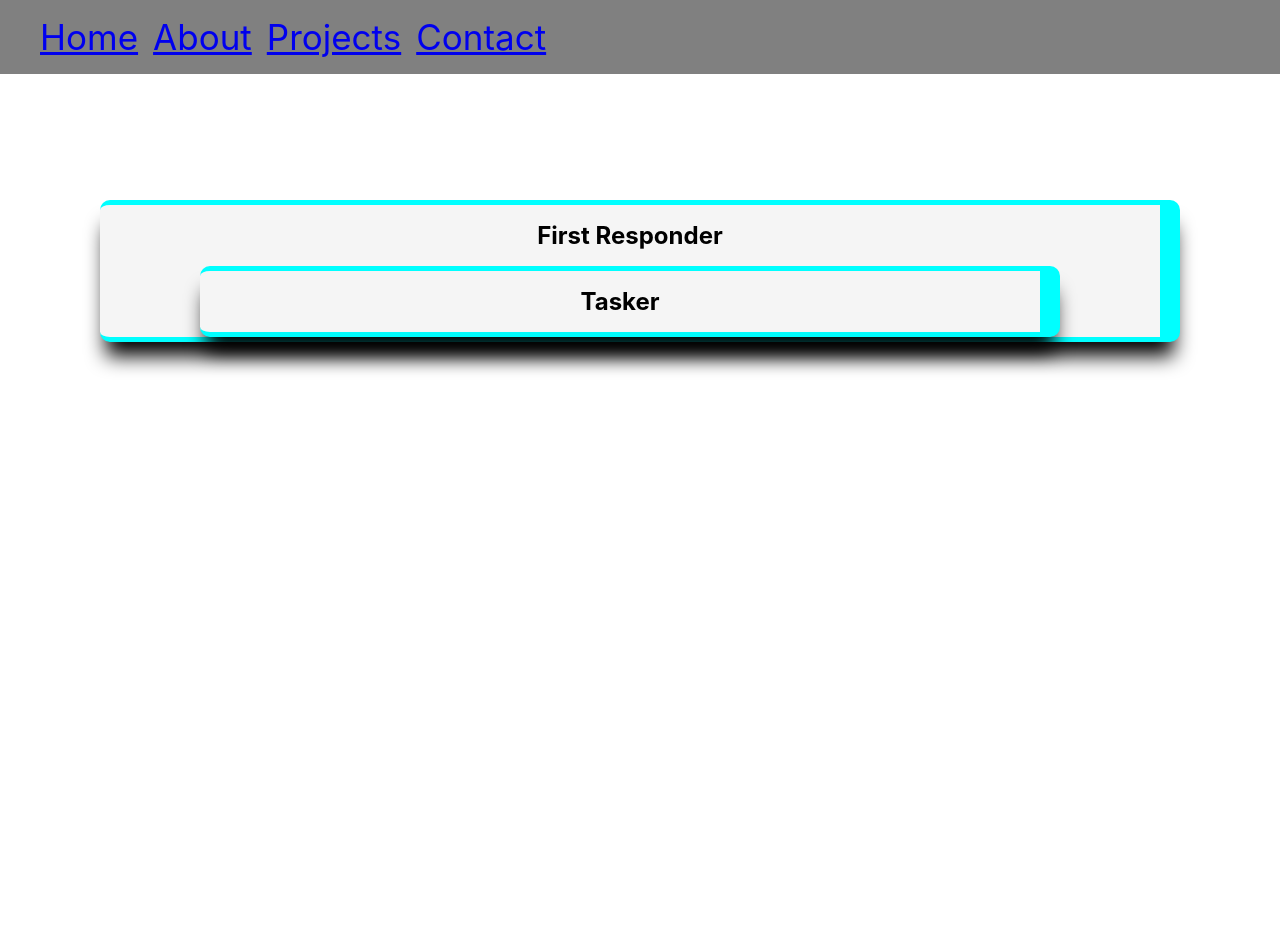
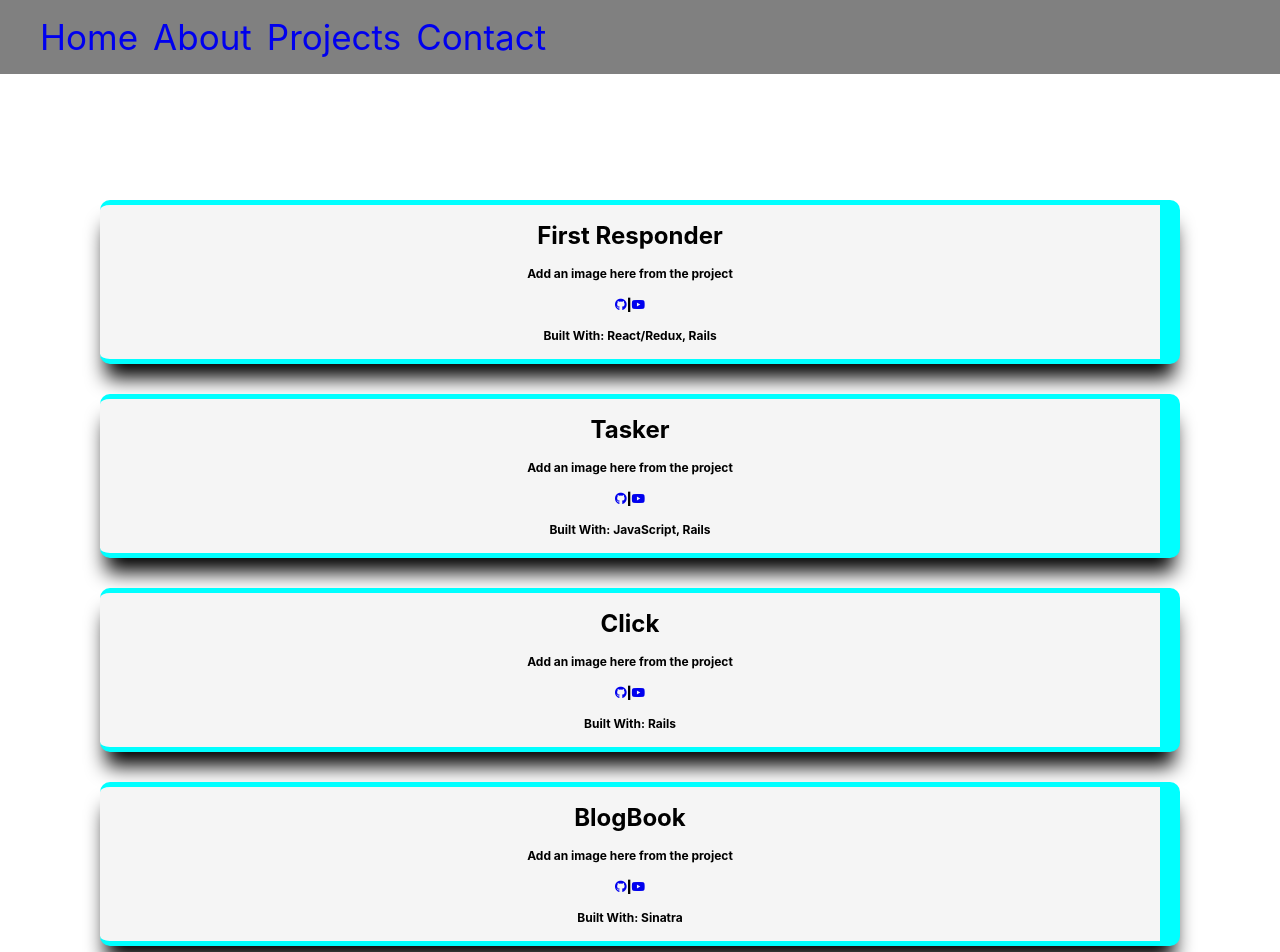
Before and after one commit to phillycowboy/port_practice-, a React (Create React App) app: page /projects in a window 1280 px wide. Shown: the top 952 px of the page. Before the commit the page ends 800 px from the top, so only its background shows below. Built offline with nearby package versions, Linux system fonts and the light colour scheme.

Commit message:
added json file to map over for projects

```diff
--- a/src/App.css
+++ b/src/App.css
@@ -20,7 +20,13 @@
   padding-right: 15px;
   font-size: 35px;
   color: purple;
+
 }
+/* #navbar ul li:hover{
+  transition: all .2s ease-in-out !important;
+  transform: scale(1) !important;
+  color: red;
+} */
 #home-div{
   padding-top: 200px;
 }
@@ -37,6 +43,9 @@
   padding-top: 200px;
   padding-right:100px;
   padding-left: 100px;
+  display: center;
+  justify-content: center;
+  align-items: center;
 }
 #contact-div{
   padding-top: 200px;
@@ -96,10 +105,15 @@
   border-radius: 10px;
   padding-right: 100px;
   padding-left: 100px;
+  margin-bottom: 30px;
   font-size: 12px;
   font-weight: 900;
   background-color: whitesmoke;
   box-shadow: 0 20px 20px -6px black;
+}
+#projects:hover{
+  transition: all .2s ease-in-out;
+  transform: scale(1.1);
 }
 /* #about-style-div{
   background-color: aqua;
--- /dev/null
+++ b/src/assests/data/projectsData.json
@@ -0,0 +1,41 @@
+[
+    {
+        "id": 1,
+        "projectName": "First Responder",
+        "githubLink": "https://github.com/phillycowboy/first_responder_frontend",
+        "youtubeLink": "https://www.youtube.com/watch?v=5NqnJ7IEzPk&list=TLPQMjkwODIwMjEZ5ToDp6xMfw&index=1",
+        "languages": "React/Redux, Rails"
+    },
+    {
+        "id": 2,
+        "projectName": "Tasker",
+        "githubLink": "https://github.com/phillycowboy/js-test-project-2021-frontend",
+        "youtubeLink": "https://www.youtube.com/watch?v=mE7suaFpxQ4&t=3s",
+        "languages": "JavaScript, Rails"
+
+    },
+    {
+        "id": 3,
+        "projectName": "Click",
+        "githubLink": "https://github.com/phillycowboy/Click_rails_project",
+        "youtubeLink": "https://www.youtube.com/watch?v=Gd1NnRO9v1c&t=1s",
+        "languages": "Rails"
+
+    },
+    {
+        "id": 4,
+        "projectName": "BlogBook",
+        "githubLink": "https://github.com/phillycowboy/blog-book-sinatra-web-app",
+        "youtubeLink": "https://www.youtube.com/watch?v=xEwroofjzCY",
+        "languages": "Sinatra"
+
+    },
+        {
+        "id": 5,
+        "projectName": "Happy Hour",
+        "githubLink": "https://github.com/phillycowboy/happyhour",
+        "youtubeLink": "https://www.youtube.com/watch?v=5yODZ_RMP0s",
+        "languages": "Ruby"
+
+    }
+]
--- a/src/components/Nav.js
+++ b/src/components/Nav.js
@@ -9,6 +9,7 @@ class Nav extends Component{
                     <NavLink
                     exact
                     to="/"
+                    style={{textDecorationLine: "none"}}
                     >
                         Home
                     </NavLink>
@@ -17,6 +18,8 @@ class Nav extends Component{
                         <NavLink
                         exact
                         to="/about"
+                        style={{textDecorationLine: "none"}}
+
                         >
                             About
                         </NavLink>
@@ -25,6 +28,8 @@ class Nav extends Component{
                         <NavLink
                         exact
                         to="/projects"
+                        style={{textDecorationLine: "none"}}
+
                         >
                             Projects
                         </NavLink>
@@ -33,6 +38,8 @@ class Nav extends Component{
                         <NavLink
                         exact
                         to="/contact"
+                        style={{textDecorationLine: "none"}}
+
                         >
                             Contact
                         </NavLink>
--- a/src/components/Projects.js
+++ b/src/components/Projects.js
@@ -1,20 +1,17 @@
 import React, {Component} from 'react'
-
+import projectsData from '../assests/data/projectsData.json'
 class Projects extends Component{
     render(){
         return(
-            <div>
-                <div id="projects">
-                    <h1>First Responder</h1>
-                    {/* <h5>make a card for each projects
-                        name and link to github and youtube
-                        add hover so that it flips and tells you languages
-                    </h5> */}
-                    <div id="projects">
-                        <h1>Tasker</h1>
-                    </div>
-                </div>
-            </div>
+            projectsData.map((p) =>{
+
+             return   <div id="projects">
+                        <h1>{p.projectName}</h1>
+                        <h4>Add an image here from the project</h4>
+                        <a href={p.githubLink}><i class="fab fa-github"></i></a>|<a href={p.youtubeLink}><i class="fab fa-youtube"></i></a>
+                        <h4>Built With: {p.languages}</h4>
+                      </div>
+            })
         )
     }
 }
```
